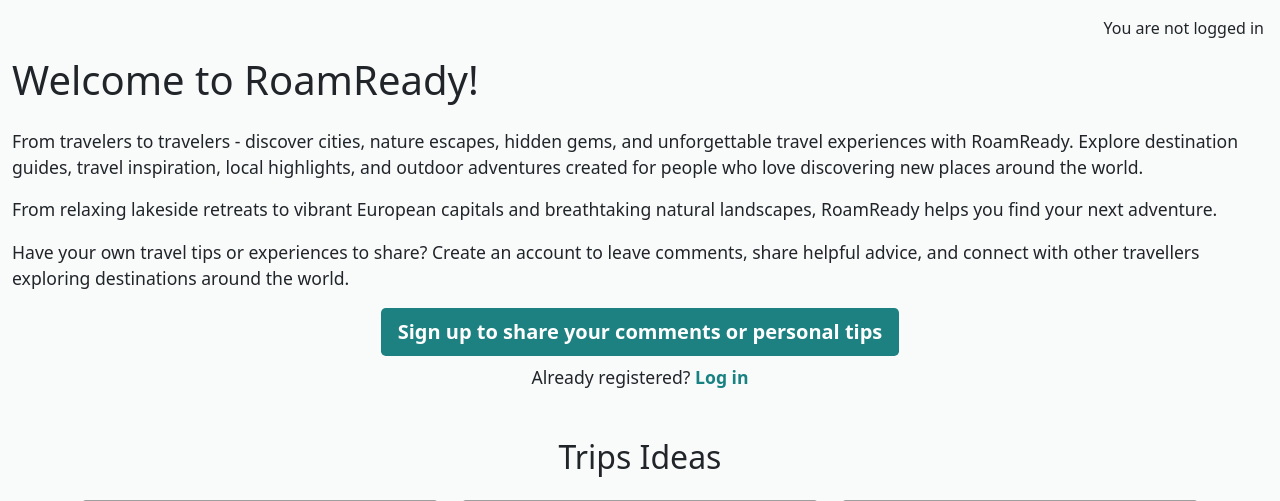
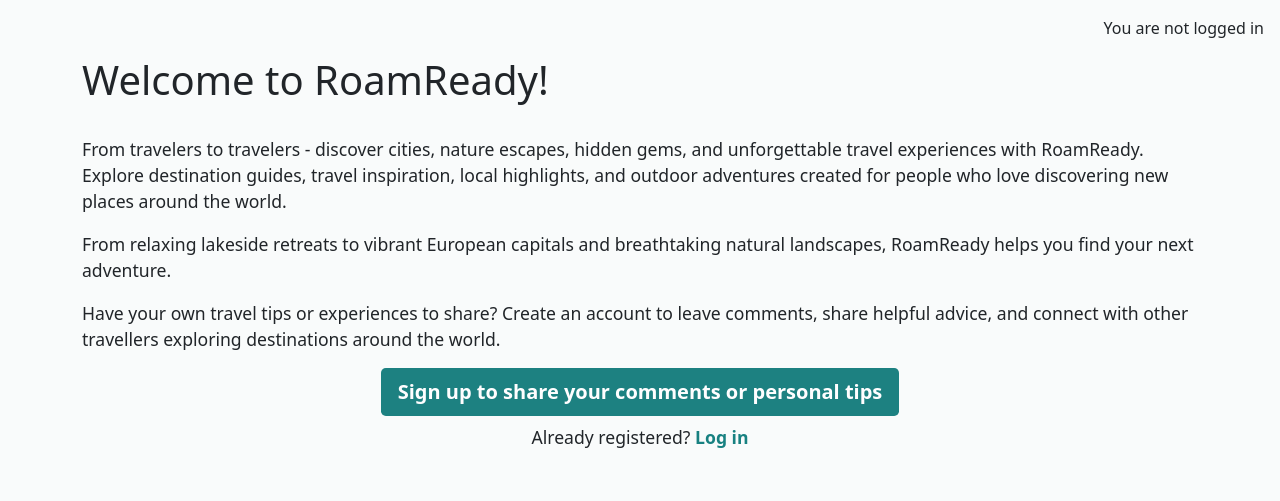
Before and after one commit to Rubina1978/roam-ready, a Django app: page / in a window 1280 px wide. Shown: the part 60-561 px from the top of the page. Run offline with Django 4.2, Linux system fonts and the light colour scheme; data comes from the database, SQL or seed files in the repository; grey boxes are pictures that could not be loaded.

Commit message:
tidy up home page

```diff
--- a/destinations/templates/destinations/destination_detail.html
+++ b/destinations/templates/destinations/destination_detail.html
@@ -169,7 +169,7 @@
     <div class="modal-content">
       <div class="modal-header">
         <h5 class="modal-title"
-          id="deleteModalLabel">Delete comment?lt;/h5>
+          id="deleteModalLabel">Delete comment or tip?</h5>
         <button type="button" class="btn-close"
           data-bs-dismiss="modal" aria-label="Close"></button>
       </div>
--- a/destinations/templates/destinations/home.html
+++ b/destinations/templates/destinations/home.html
@@ -3,10 +3,9 @@
 
 {% block content %}
 
-<div class="container-fluid">
+<div class="container">
+    <h1>Welcome to RoamReady!</h1>
     <div class="row">
-        <div class="container">
-        <h1>Welcome to RoamReady!</h1>
         <div class="col-12 mt-4 intro">
             <p>
                From travelers to travelers - discover cities, nature escapes, hidden gems, and unforgettable travel experiences with RoamReady. Explore destination guides, travel inspiration, local highlights, and outdoor adventures created for people who love discovering new places around the world.
@@ -22,12 +21,9 @@
                 <p class="mt-2">Already registered? <a href="{% url 'account_login' %}" class="login-option">Log in</a></p>
             </div>
         </div>
-            <h2 class="text-center mt-5">Trips Ideas</h2>
-        </div>
     </div>
-    <div class="container">
-        <div class="row">
-
+    <h2 class="text-center mt-5">Trips Ideas</h2>
+    <div class="row">
         <div class="col-12 mt-3 left">
             <div class="row">
 
@@ -61,12 +57,8 @@
                 {% endif %}
 
                 {% endfor %}
-
-
             </div>
         </div>
-        </div>
-
     </div>
 </div>
   {% if is_paginated %}
@@ -81,5 +73,4 @@
         </ul>
     </nav>
     {% endif %}
-</div>
 {% endblock %}
```
